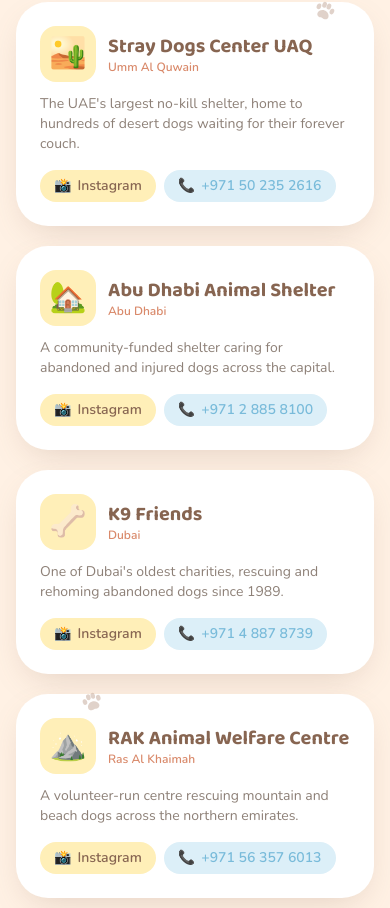
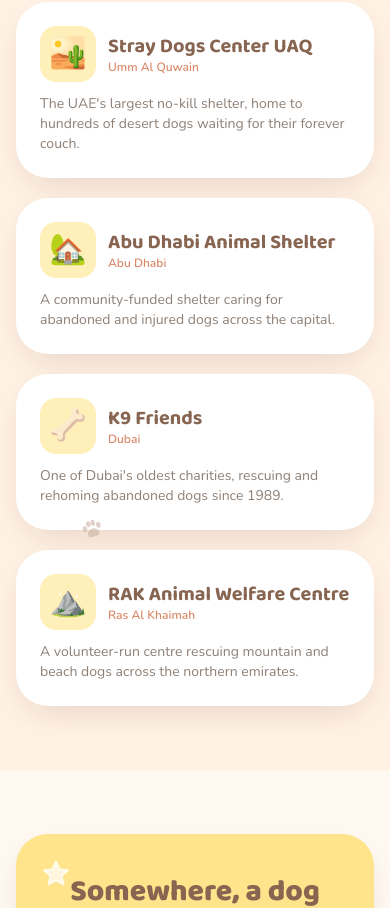
Before and after one commit to andymusa/byastro, a Next.js app: page / in a window 390 px wide. Shown: the part 5604-6512 px from the top of the page. Built offline with nearby package versions, Linux system fonts and the light colour scheme.

Commit message:
Remove phone and Instagram from homepage shelter cards

```diff
--- a/app/page.js
+++ b/app/page.js
@@ -188,22 +188,6 @@ export default function HomePage() {
                   </div>
                 </div>
                 <p className="mt-3 text-sm text-ink/70">{s.blurb}</p>
-                <div className="mt-4 flex flex-wrap items-center gap-2">
-                  <a
-                    href={s.instagram}
-                    target="_blank"
-                    rel="noreferrer"
-                    className="inline-flex items-center gap-1.5 rounded-full bg-butter-100 px-3.5 py-1.5 text-sm font-semibold text-brown-600 transition hover:bg-butter-200"
-                  >
-                    <span>📸</span> Instagram
-                  </a>
-                  <a
-                    href={`tel:${s.phone}`}
-                    className="inline-flex items-center gap-1.5 rounded-full bg-sky-soft px-3.5 py-1.5 text-sm font-semibold text-sky-deep transition hover:bg-sky-baby"
-                  >
-                    <span>📞</span> {s.phoneLabel}
-                  </a>
-                </div>
               </div>
             ))}
           </div>
```
